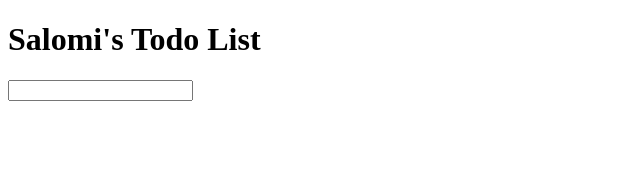
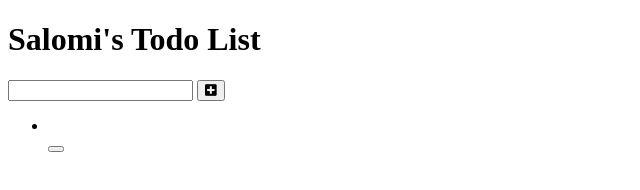
Before and after one commit to salominelaballi/TodoList-project, a plain HTML site: page index.html in a window 1280 px wide. Shown: the full height of the page, 0-640 px from the left. Drawn offline with Linux system fonts and the light colour scheme.

Commit message:
add header,input text box,submit button

```diff
--- a/index.html
+++ b/index.html
@@ -19,9 +19,22 @@
 
     <header>
         <h1> Salomi's Todo List</h1>
+    </header>
+    <form action="">
+        <input type="text" class="todo-input">
+        <button type="submit" class="todo-button">
+            <i class="fas fa-plus-square"></i>
+        </button>
+    </form>
+    <div class="todo-container">
+        <ul class="todo-list">
+            <div class="todo">
+                <li></li>
+                <button> </button>
+            </div>
+        </ul>
+    </div>
 
-    </header>
-    <input type="text" class="todo-input">
 
 
 
```
